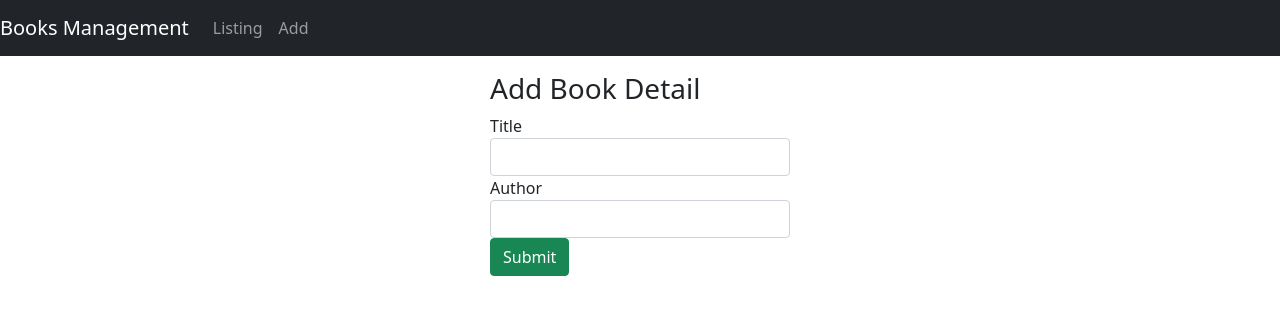
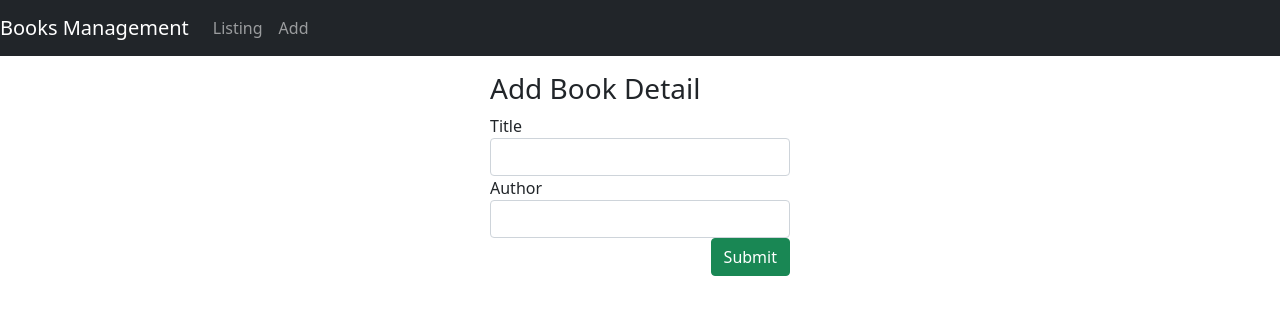
Before and after one commit to yul-klj/react-assessment, a React (Create React App) app: page /add in a window 1280 px wide. Shown: the top 314 px of the page. Built offline with nearby package versions, Linux system fonts and the light colour scheme.

Commit message:
Add book button alignment enhancement, label change

```diff
--- a/src/components/AddBook.js
+++ b/src/components/AddBook.js
@@ -47,9 +47,11 @@ const AddBook = () => {
       {submitted ? (
         <div>
           <h4>You submitted successfully!</h4>
+          <div className="text-end">
             <button className="btn btn-success" onClick={newBook}>
-            Add
+              Add New
             </button>
+          </div>
         </div>
       ) : (
         <div>
@@ -80,11 +82,13 @@ const AddBook = () => {
             />
           </div>
 
+          <div className="text-end">
             <button
               onClick={saveBook}
               className="btn btn-success">
               Submit
             </button>
+          </div>
         </div>
       )}
     </div>
```
Lines whose indentation alone changed are shown as unchanged.
